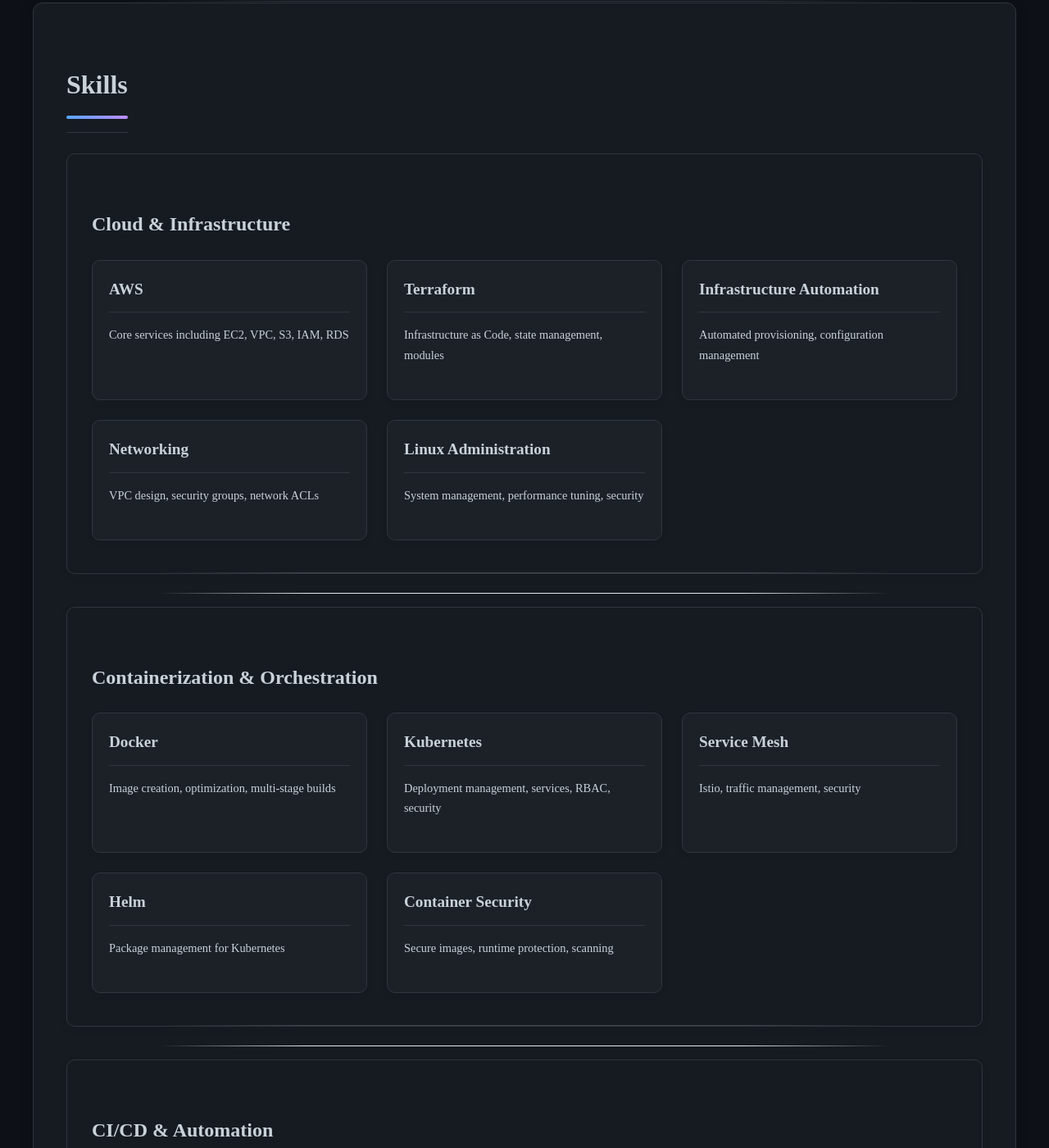
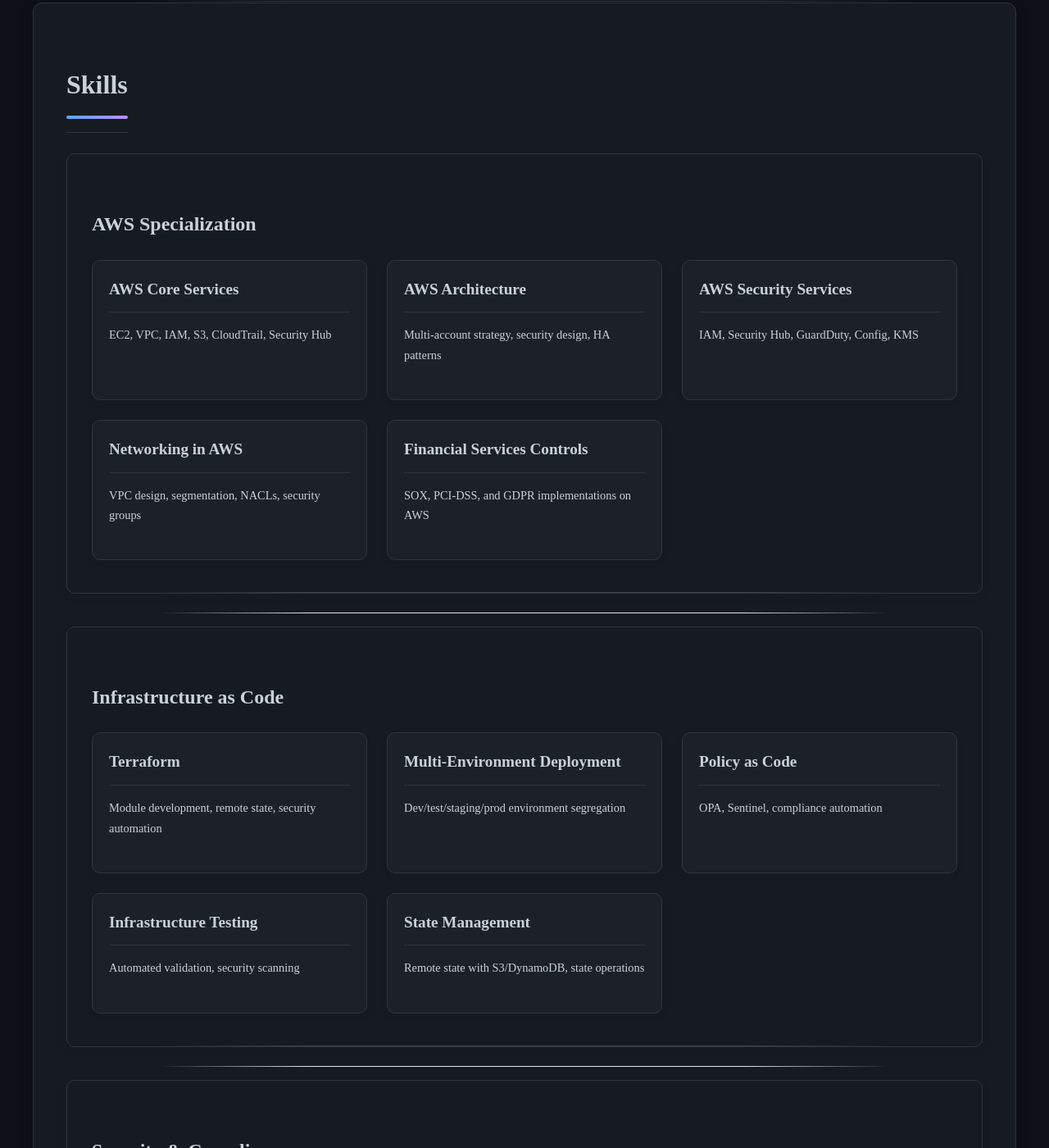
Before and after one commit to joshuamichaelhall/joshuamichaelhall.github.io, a Jekyll site: the page built from pages/about.md, in a window 1280 px wide and 1400 px high, scrolled down 2798 px. Shown: the whole window at 82% size. Built offline with Jekyll 4.4.1, drawn with Linux system fonts in a browser that asks for light colours; nearby versions of some CDN libraries; some of the changed text lies outside the part shown.

```diff
--- a/_data/projects.yml
+++ b/_data/projects.yml
@@ -1,4 +1,44 @@
 # Portfolio Projects
+- title: "Multi-Environment AWS Infrastructure for Financial Services"
+  description: "Production-grade, multi-environment infrastructure for financial services applications using Terraform and AWS, implementing secure, compliant, and scalable environments with comprehensive security controls and compliance automation."
+  technologies: ["AWS", "Terraform", "CloudTrail", "Security Hub", "CloudWatch", "Config", "IAM", "KMS"]
+  github: "https://github.com/JoshuaMichaelHall-Tech/project-aws-infrastructure"
+  image: "/assets/images/terraform-aws.png"
+  featured: true
+  category: "infrastructure"
+  status: "Active Development"
+  business_value: "Environment creation reduced from days to 30 minutes, 85% fewer configuration incidents, 70% less audit preparation time"
+
+- title: "Containerized Microservices Platform"
+  description: "A production-ready containerized microservices platform designed for financial services applications that require high reliability, security, and observability with comprehensive security controls and compliance automation."
+  technologies: ["Kubernetes", "Istio", "Prometheus", "Grafana", "ELK", "Trivy", "Falco", "Vault", "ArgoCD"]
+  github: "https://github.com/JoshuaMichaelHall-Tech/project-container-platform"
+  image: "/assets/images/kubernetes.png"
+  featured: true
+  category: "containers"
+  status: "Active Development"
+  business_value: "Deployment velocity improved from weeks to hours, infrastructure utilization improved by 40-60%, 99.95% service availability"
+
+- title: "Security Automation Suite for Financial Services"
+  description: "An automated security and compliance toolchain for financial services environments, ensuring continuous compliance monitoring, security validation, and evidence generation for regulatory requirements."
+  technologies: ["AWS Security Hub", "GuardDuty", "Config", "Terraform", "Docker", "Kubernetes", "Trivy", "OPA"]
+  github: "https://github.com/JoshuaMichaelHall-Tech/project-security-automation"
+  image: "/assets/images/security-automation.png"
+  featured: true
+  category: "security"
+  status: "Active Development"
+  business_value: "Audit preparation time reduced from weeks to hours, security vulnerabilities addressed before production, 90% reduction in security patch implementation time"
+
+- title: "DevOps Pipeline for Financial Applications"
+  description: "A robust CI/CD pipeline designed specifically for financial services applications, providing comprehensive security scanning, compliance validation, and automated deployment with regulatory controls."
+  technologies: ["GitHub Actions", "AWS CodePipeline", "SonarQube", "OWASP scanning", "Terraform", "CloudFormation Guard"]
+  github: "https://github.com/JoshuaMichaelHall-Tech/project-devops-pipeline-financial"
+  image: "/assets/images/cicd-pipeline.png"
+  featured: false
+  category: "infrastructure"
+  status: "Active Development"
+  business_value: "Release frequency increased by 300%, change failure rate reduced by 60%, lead time for changes reduced from weeks to days"
+
 - title: "DevOps Career Dashboard"
   description: "Comprehensive career tracking platform with interactive metrics visualization, skills tracking, and learning management with security features including authentication and encrypted storage."
   technologies: ["React", "Node.js", "Express", "TailwindCSS", "JWT", "AES-256-GCM", "Chart.js"]
@@ -7,48 +47,35 @@
   live: "https://devops-dashboard.joshuamichaelhall.com"
   image: "/assets/images/dashboard/dashboard-main.png"
   icon: "/assets/images/dashboard-icon.png"
-  featured: true
-  category: "monitoring"
+  featured: false
+  category: "developer-tools"
+  status: "Completed"
 
 - title: "Enhanced Terminal Environment"
-  description: "Customized developer terminal environment with integrated tooling for zsh, tmux, and neovim focused on DevOps workflow optimization."
-  technologies: ["Shell", "Neovim", "Tmux", "Git", "Zsh"]
+  description: "Customized developer terminal environment with integrated tooling for zsh, tmux, and neovim focused on DevOps workflow optimization for financial services infrastructure management."
+  technologies: ["Shell", "Neovim", "Tmux", "Git", "Zsh", "AWS CLI", "Terraform CLI"]
   github: "https://github.com/joshuamichaelhall/enhanced-terminal-environment"
   image: "/assets/images/terminal-env.png"
-  featured: true
+  featured: false
   category: "developer-tools"
+  status: "Ongoing Development"
 
-- title: "DevOps SRE Learning Roadmap"
-  description: "Structured learning path for DevOps and SRE skills with AWS, Kubernetes, Terraform, and container technology with certification preparation."
-  technologies: ["AWS", "Kubernetes", "Terraform", "Docker", "Linux"]
-  github: "https://github.com/joshuamichaelhall/devops-sre-mastery"
-  image: "/assets/images/devops-roadmap.png"
-  featured: true
-  category: "education"
+- title: "Platform Engineering for Financial Services"
+  description: "Internal developer platform with self-service capabilities, compliance guardrails, and integrated security controls designed specifically for financial services development teams."
+  technologies: ["Kubernetes", "ArgoCD", "Backstage", "OPA", "Terraform", "AWS", "GitHub Actions"]
+  github: "https://github.com/JoshuaMichaelHall-Tech/enterprise-developer-platform"
+  image: "/assets/images/developer-platform.png"
+  featured: false
+  category: "platform"
+  status: "Planned (Q4 2025)"
+  business_value: "Developer productivity enhancement (30%+), compliance automation, accelerated time-to-market for financial products"
 
-- title: "Secure Financial Infrastructure as Code with AWS & Terraform"
-  description: "A comprehensive AWS infrastructure project designed specifically for financial services applications, with a strong focus on security, compliance, and automation."
-  technologies: ["AWS", "Terraform", "CloudTrail", "Security Hub", "CloudWatch", "GitHub Actions"]
-  github: "https://github.com/JoshuaMichaelHall-Tech/project-aws-infrastructure"
-  image: "/assets/images/terraform-aws.png"
+- title: "Financial Services Compliance Framework"
+  description: "Automated compliance validation and evidence collection framework for financial services regulations including SOX, PCI-DSS, and GDPR with continuous monitoring and remediation."
+  technologies: ["AWS Config", "CloudWatch", "Lambda", "Python", "Terraform", "OPA", "AWS Security Hub"]
+  github: "https://github.com/JoshuaMichaelHall-Tech/compliance-automation-framework"
+  image: "/assets/images/compliance-framework.png"
   featured: false
-  category: "infrastructure"
-  status: "Planning Stage"
-
-- title: "Automated DevOps Pipeline for Financial Applications"
-  description: "A robust CI/CD pipeline designed specifically for financial services applications, providing comprehensive security scanning, compliance validation, and automated deployment."
-  technologies: ["GitHub Actions", "AWS CodePipeline", "SonarQube", "Terraform", "JUnit", "pytest"]
-  github: "https://github.com/JoshuaMichaelHall-Tech/project-devops-pipeline-financial"
-  image: "/assets/images/cicd-pipeline.png"
-  featured: false
-  category: "infrastructure"
-  status: "Planning Stage"
-
-- title: "Secure Container Platform for Financial Services"
-  description: "A comprehensive container security platform tailored for financial services applications, providing secure image management, runtime protection, and compliance monitoring."
-  technologies: ["Docker", "AWS ECS", "AWS ECR", "Trivy", "Open Policy Agent", "Prometheus", "Grafana"]
-  github: "https://github.com/JoshuaMichaelHall-Tech/project-container-security-finance"
-  image: "/assets/images/kubernetes.png"
-  featured: false
-  category: "containers"
-  status: "Planning Stage"
+  category: "security"
+  status: "Planned (Q1 2026)"
+  business_value: "Audit cost reduction (70%+), continuous compliance validation, automated evidence collection"
--- a/_data/skills.yml
+++ b/_data/skills.yml
@@ -1,96 +1,132 @@
 # Technical Skills
 categories:
-  - name: "Cloud & Infrastructure"
+  - name: "AWS Specialization"
     skills:
-      - name: "AWS"
+      - name: "AWS Core Services"
+        level: 85
+        description: "EC2, VPC, IAM, S3, CloudTrail, Security Hub"
+      - name: "AWS Architecture"
         level: 80
-        description: "Core services including EC2, VPC, S3, IAM, RDS"
+        description: "Multi-account strategy, security design, HA patterns"
+      - name: "AWS Security Services"
+        level: 80
+        description: "IAM, Security Hub, GuardDuty, Config, KMS"
+      - name: "Networking in AWS"
+        level: 75
+        description: "VPC design, segmentation, NACLs, security groups"
+      - name: "Financial Services Controls"
+        level: 70
+        description: "SOX, PCI-DSS, and GDPR implementations on AWS"
+
+  - name: "Infrastructure as Code"
+    skills:
       - name: "Terraform"
         level: 85
-        description: "Infrastructure as Code, state management, modules"
-      - name: "Infrastructure Automation"
+        description: "Module development, remote state, security automation"
+      - name: "Multi-Environment Deployment"
+        level: 80
+        description: "Dev/test/staging/prod environment segregation"
+      - name: "Policy as Code"
+        level: 70
+        description: "OPA, Sentinel, compliance automation"
+      - name: "Infrastructure Testing"
         level: 75
-        description: "Automated provisioning, configuration management"
-      - name: "Networking"
-        level: 70
-        description: "VPC design, security groups, network ACLs"
-      - name: "Linux Administration"
+        description: "Automated validation, security scanning"
+      - name: "State Management"
+        level: 80
+        description: "Remote state with S3/DynamoDB, state operations"
+
+  - name: "Security & Compliance"
+    skills:
+      - name: "DevSecOps"
+        level: 80
+        description: "Security integration throughout delivery pipeline"
+      - name: "Financial Services Compliance"
+        level: 75
+        description: "SOX, PCI-DSS, GDPR implementation for technology"
+      - name: "Security Automation"
+        level: 80
+        description: "Automated scanning, remediation, evidence collection"
+      - name: "Infrastructure Security"
         level: 85
-        description: "System management, performance tuning, security"
+        description: "Defense-in-depth, least privilege, network security"
+      - name: "Secrets Management"
+        level: 80
+        description: "Vault, AWS Secrets Manager, key rotation"
 
   - name: "Containerization & Orchestration"
     skills:
       - name: "Docker"
         level: 80
-        description: "Image creation, optimization, multi-stage builds"
+        description: "Image security, multi-stage builds, optimization"
       - name: "Kubernetes"
         level: 75
-        description: "Deployment management, services, RBAC, security"
+        description: "EKS implementation, RBAC, network policies"
+      - name: "Container Security"
+        level: 80
+        description: "Image scanning, runtime protection, compliance"
       - name: "Service Mesh"
-        level: 60
-        description: "Istio, traffic management, security"
-      - name: "Helm"
+        level: 65
+        description: "Istio for security, monitoring, traffic management"
+      - name: "GitOps"
         level: 70
-        description: "Package management for Kubernetes"
-      - name: "Container Security"
-        level: 75
-        description: "Secure images, runtime protection, scanning"
+        description: "ArgoCD, declarative deployments, immutability"
 
   - name: "CI/CD & Automation"
     skills:
       - name: "GitHub Actions"
         level: 85
-        description: "Automated pipelines, workflow optimization"
-      - name: "Jenkins"
+        description: "Secure deployment workflows, approval processes"
+      - name: "Pipeline Security"
+        level: 80
+        description: "Security scanning integration, validation gates"
+      - name: "Deployment Automation"
+        level: 85
+        description: "Infrastructure validation, rollback mechanisms"
+      - name: "Scripting & Automation"
+        level: 85
+        description: "Bash, Python for infrastructure automation"
+      - name: "Testing Automation"
+        level: 75
+        description: "Infrastructure testing, compliance validation"
+
+  - name: "Monitoring & Observability"
+    skills:
+      - name: "Prometheus & Grafana"
+        level: 80
+        description: "Financial services dashboards, alerting, visualization"
+      - name: "Logging & Analysis"
+        level: 75
+        description: "Centralized logging, audit trails, compliance search"
+      - name: "Distributed Tracing"
         level: 70
-        description: "Pipeline creation and management"
-      - name: "Shell Scripting"
-        level: 85
-        description: "Bash, automation scripts, tooling"
-      - name: "Python Automation"
+        description: "Transaction tracking, performance analysis"
+      - name: "Alerting & Incident Response"
         level: 75
-        description: "Infrastructure scripting, ETL processing"
-      - name: "Testing Automation"
+        description: "Alert design, runbooks, automated remediation"
+      - name: "Compliance Monitoring"
+        level: 75
+        description: "Continuous validation, drift detection, reporting"
+
+  - name: "Business Impact"
+    skills:
+      - name: "ROI Calculation"
         level: 70
-        description: "Infrastructure testing, security scanning"
+        description: "Quantifying the value of technical initiatives"
+      - name: "Executive Communication"
+        level: 65
+        description: "Translating technical concepts for leadership"
+      - name: "Documentation"
+        level: 80
+        description: "Architecture decisions, implementation patterns"
+      - name: "Strategic Planning"
+        level: 65
+        description: "Technical roadmaps, investment prioritization"
+      - name: "Cost Optimization"
+        level: 75
+        description: "Resource efficiency, environment optimization"
 
-  - name: "Monitoring & Reliability"
-    skills:
-      - name: "Prometheus"
-        level: 75
-        description: "Metrics collection, alerting rules"
-      - name: "Grafana"
-        level: 80
-        description: "Dashboard creation, visualization"
-      - name: "Logging Systems"
-        level: 70
-        description: "ELK stack, log aggregation and analysis"
-      - name: "Incident Response"
-        level: 65
-        description: "Alerting strategies, runbooks, recovery"
-      - name: "Performance Optimization"
-        level: 70
-        description: "Resource utilization, cost management"
-
-  - name: "Security & Compliance"
-    skills:
-      - name: "DevSecOps"
-        level: 75
-        description: "Security integration throughout delivery pipeline"
-      - name: "IAM & Access Management"
-        level: 80
-        description: "Least privilege, role-based access"
-      - name: "Compliance Automation"
-        level: 70
-        description: "Financial services regulatory requirements"
-      - name: "Secrets Management"
-        level: 75
-        description: "Vault, secure storage and rotation"
-      - name: "Security Scanning"
-        level: 70
-        description: "Vulnerability assessment, remediation"
-
-  - name: "Development Tools"
+  - name: "Development Environment"
     skills:
       - name: "Neovim"
         level: 90
@@ -104,6 +140,6 @@
       - name: "Terminal Workflow"
         level: 90
         description: "Efficient command-line based operations"
-      - name: "Documentation"
-        level: 80
-        description: "Technical writing, architecture documentation"
+      - name: "Linux Administration"
+        level: 85
+        description: "System management, security hardening"
```
Also changed, not shown: index.markdown (+0 -27 lines).
